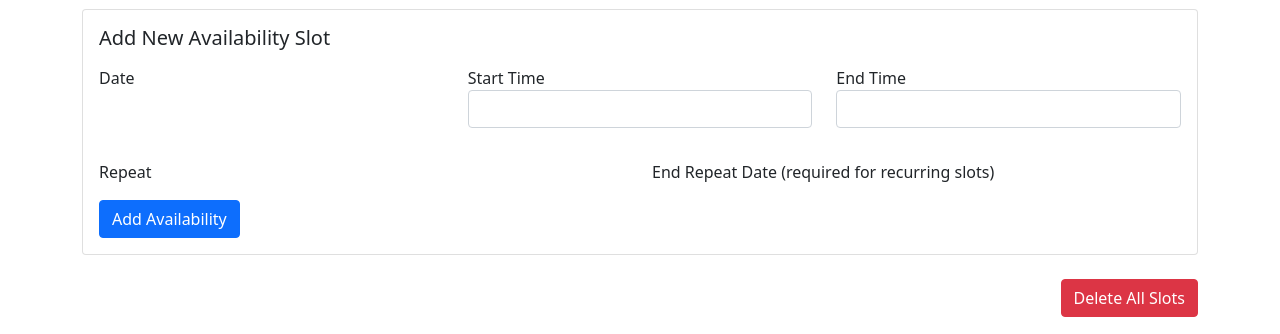
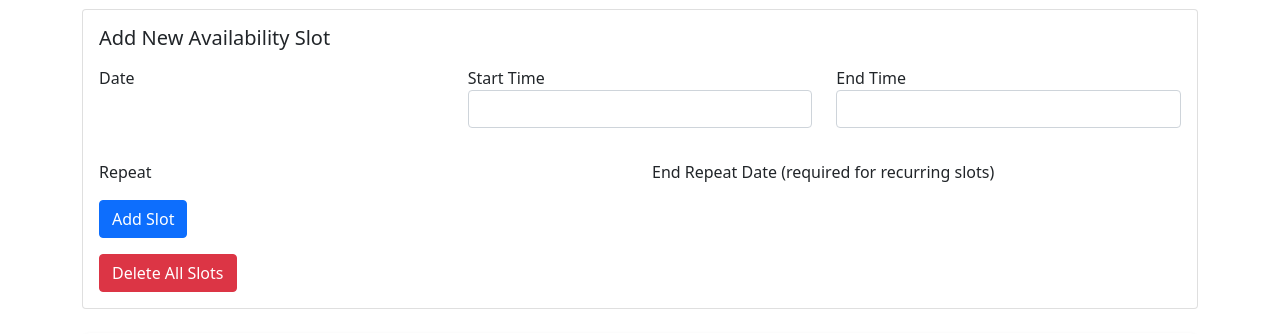
Before and after one commit to Martinnnnnns/SGPYear2, a Django app: template tutorials/templates/schedule_sessions.html in a window 1280 px wide. Shown: the part 133-467 px from the top of the page. Run offline with Django 3.2, Linux system fonts and the light colour scheme; the template is opened without the code that fills it, so the values that code supplies are empty; some libraries are stand-ins or nearby versions.

Commit message:
Light Refactoring on Tutor Calendar Functionalities and Design

```diff
--- a/tutorials/templates/schedule_sessions.html
+++ b/tutorials/templates/schedule_sessions.html
@@ -89,19 +89,17 @@
                     {{ form.non_field_errors }}
                 </div>
                 {% endif %}
-                <button type="submit" class="btn btn-primary">Add Availability</button>
+                <button type="submit" class="btn btn-primary me-2">Add Slot</button>
+            </form>
+
+            <!-- Add "Delete All Slots" button here -->
+            <form method="get" action="{% url 'confirm_delete_all_availabilities' %}" class="mt-3">
+                {% csrf_token %}
+                <button type="submit" class="btn btn-danger">
+                    Delete All Slots
+                </button>
             </form>
         </div>
-    </div>
-
-    <!-- Confirmation for Deleting All Slots -->
-    <div class="d-flex justify-content-end mb-4">
-        <form method="get" action="{% url 'confirm_delete_all_availabilities' %}">
-            {% csrf_token %}
-            <button type="submit" class="btn btn-danger">
-                Delete All Slots
-            </button>
-        </form>
     </div>
 
     <div class="calendar-container">
--- a/tutorials/templates/tutor_page.html
+++ b/tutorials/templates/tutor_page.html
@@ -22,8 +22,8 @@ Tutor Page
         <div class="col-md-4">
             <div class="card">
                 <div class="card-body text-center">
-                    <h5 class="card-title">Schedule Sessions</h5>
-                    <p class="card-text">View and manage your tutoring sessions.</p>
+                    <h5 class="card-title">Manage Availability</h5>
+                    <p class="card-text">View and manage your availability.</p>
                     <a href="{% url 'schedule_sessions' %}" class="btn btn-primary">Go</a>
                 </div>
             </div>
```
